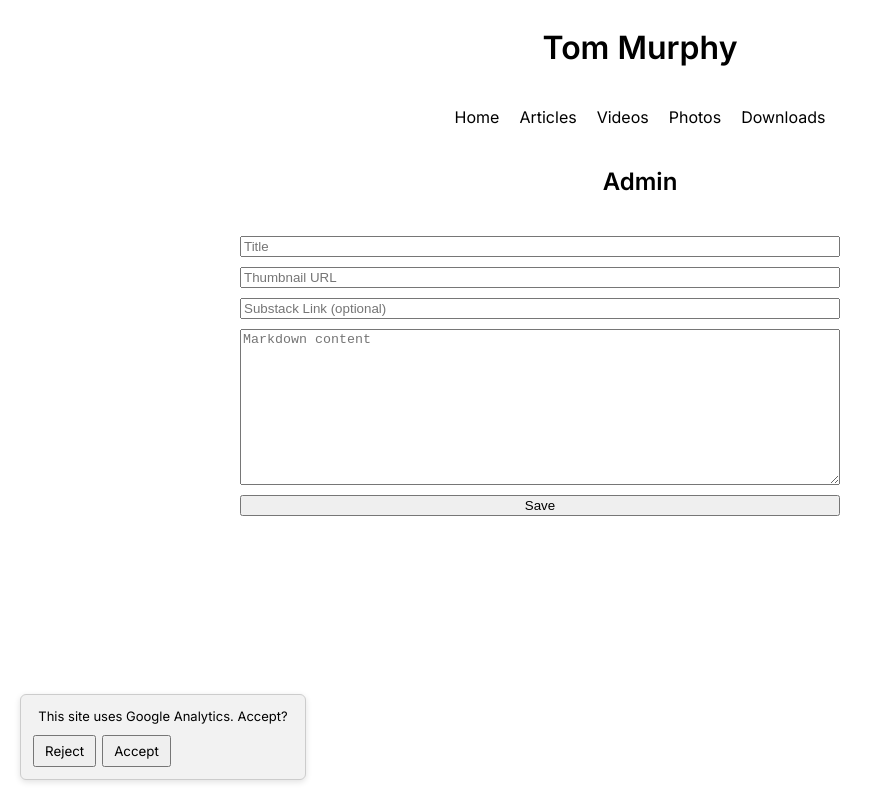
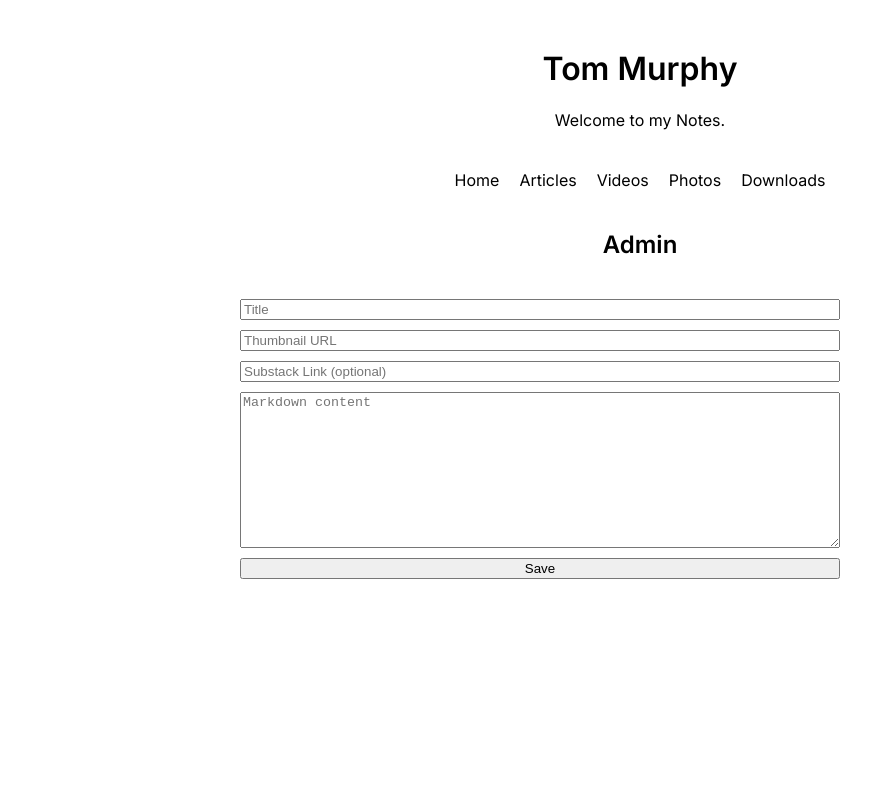
Before and after one commit to tomsuan/tommurphy.me, a Next.js app: page /admin in a window 1280 px wide. Shown: the whole page, without its empty margins (0-884 px from the left). Built offline with nearby package versions, Linux system fonts and the light colour scheme.

Commit message:
Centralise Head and GA into Layout with title/description support

```diff
--- a/Layout.js
+++ b/Layout.js
@@ -8,150 +8,69 @@ import { containerStyle, navStyle } from "./styles/layout";
 
 const inter = Inter({ subsets: ["latin"] });
 
-const GA_ID = "G-7G6D326KL9";
+const DEFAULT_TITLE = "Tom Murphy";
+const DEFAULT_DESCRIPTION = "Notes by Tom Murphy.";
 
-export default function Layout({ children, title = "Tom Murphy", description = "" }) {
+export default function Layout({
+  children,
+  title = DEFAULT_TITLE,
+  description = DEFAULT_DESCRIPTION,
+}) {
+  const fullTitle = title?.trim() ? title.trim() : DEFAULT_TITLE;
+
   return (
     <div className={inter.className} style={containerStyle}>
       <Head>
-        <title>{title}</title>
-        {description ? <meta name="description" content={description} /> : null}
+        <title>{fullTitle}</title>
         <meta name="viewport" content="width=device-width, initial-scale=1" />
+        <meta name="description" content={description} />
         <link rel="icon" href="/favicon.ico" />
       </Head>
 
-      {/* Consent + GA loader: no React state, no hydration mismatch */}
+      {/* GA only loads if consent previously accepted */}
       <Script
         id="ga-consent-loader"
         strategy="afterInteractive"
         dangerouslySetInnerHTML={{
           __html: `
-(function() {
-  var GA_ID = ${JSON.stringify(GA_ID)};
-  var KEY = 'ga_consent';
-
-  function loadGA() {
-    if (window.__ga_loaded) return;
-    window.__ga_loaded = true;
+            (function () {
+              try {
+                var consent = localStorage.getItem('ga_consent');
+                if (consent !== 'accepted') return;
 
                 var s = document.createElement('script');
-    s.src = 'https://www.googletagmanager.com/gtag/js?id=' + encodeURIComponent(GA_ID);
+                s.src = 'https://www.googletagmanager.com/gtag/js?id=G-7G6D326KL9';
                 s.async = true;
                 document.head.appendChild(s);
 
                 window.dataLayer = window.dataLayer || [];
-    function gtag(){ window.dataLayer.push(arguments); }
+                function gtag(){dataLayer.push(arguments);}
                 window.gtag = gtag;
 
                 gtag('js', new Date());
-    gtag('config', GA_ID);
-  }
-
-  function showBanner() {
-    var el = document.getElementById('cookie-banner');
-    if (el) el.style.display = 'block';
-  }
-
-  function hideBanner() {
-    var el = document.getElementById('cookie-banner');
-    if (el) el.style.display = 'none';
-  }
-
-  var consent = null;
-  try { consent = localStorage.getItem(KEY); } catch (e) {}
-
-  if (consent === 'accepted') {
-    loadGA();
-  } else if (consent === null) {
-    showBanner();
-  }
-
-  var acceptBtn = document.getElementById('cookie-accept');
-  var rejectBtn = document.getElementById('cookie-reject');
-
-  if (acceptBtn) {
-    acceptBtn.onclick = function() {
-      try { localStorage.setItem(KEY, 'accepted'); } catch (e) {}
-      hideBanner();
-      loadGA();
-    };
-  }
-
-  if (rejectBtn) {
-    rejectBtn.onclick = function() {
-      try { localStorage.setItem(KEY, 'rejected'); } catch (e) {}
-      hideBanner();
-    };
-  }
+                gtag('config', 'G-7G6D326KL9');
+              } catch (e) {}
             })();
           `,
         }}
       />
 
-      <header style={{ marginBottom: "24px" }}>
-        <h1 style={{ fontWeight: 600, margin: 0 }}>Tom Murphy</h1>
-      </header>
+      <h1 style={{ fontWeight: 600 }}>{DEFAULT_TITLE}</h1>
+      <p>Welcome to my Notes.</p>
 
       <nav style={navStyle}>
         {navigation.map((item) => (
-          <Link key={item.href} href={item.href} style={{ textDecoration: "none", color: "black" }}>
+          <Link
+            key={item.href}
+            href={item.href}
+            style={{ textDecoration: "none", color: "black" }}
+          >
             {item.label}
           </Link>
         ))}
       </nav>
 
-      <main style={{ marginTop: "32px" }}>{children}</main>
-
-      {/* Banner markup is static; JS toggles display */}
-      <div
-        id="cookie-banner"
-        style={{
-          position: "fixed",
-          bottom: "20px",
-          left: "20px",
-          width: "260px",
-          maxWidth: "260px",
-          background: "#f2f2f2",
-          border: "1px solid #ccc",
-          padding: "12px",
-          borderRadius: "6px",
-          fontSize: "13px",
-          fontFamily: "Inter, sans-serif",
-          display: "none",
-          zIndex: 9999,
-          boxShadow: "0px 2px 6px rgba(0,0,0,0.12)",
-        }}
-      >
-        <p style={{ margin: 0, fontFamily: "Inter, sans-serif", lineHeight: "1.4" }}>
-          This site uses Google Analytics. Accept?
-        </p>
-
-        <div style={{ marginTop: "10px", display: "flex", gap: "6px" }}>
-          <button
-            id="cookie-reject"
-            type="button"
-            style={{
-              padding: "6px 10px",
-              fontFamily: "Inter, sans-serif",
-              cursor: "pointer",
-            }}
-          >
-            Reject
-          </button>
-
-          <button
-            id="cookie-accept"
-            type="button"
-            style={{
-              padding: "6px 10px",
-              fontFamily: "Inter, sans-serif",
-              cursor: "pointer",
-            }}
-          >
-            Accept
-          </button>
-        </div>
-      </div>
+      <main>{children}</main>
     </div>
   );
 }
```
Lines whose indentation alone changed are shown as unchanged.
